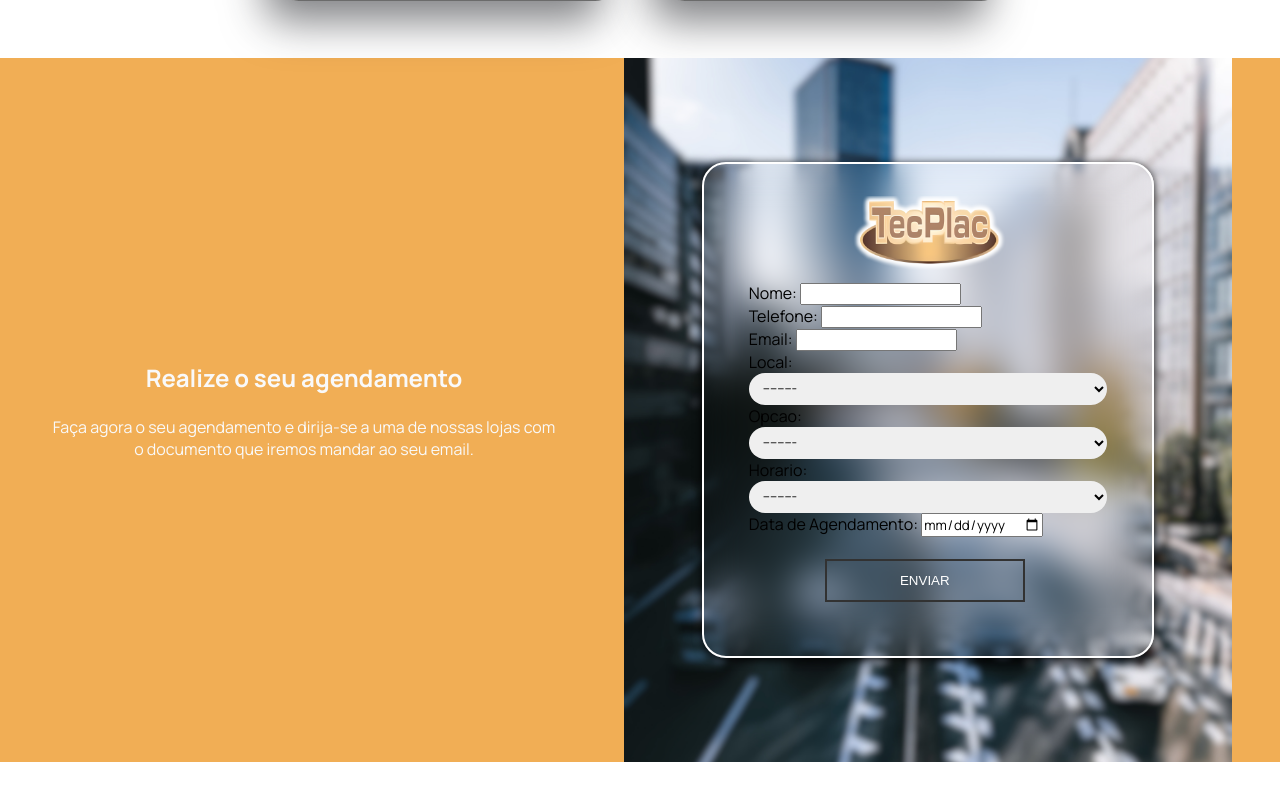
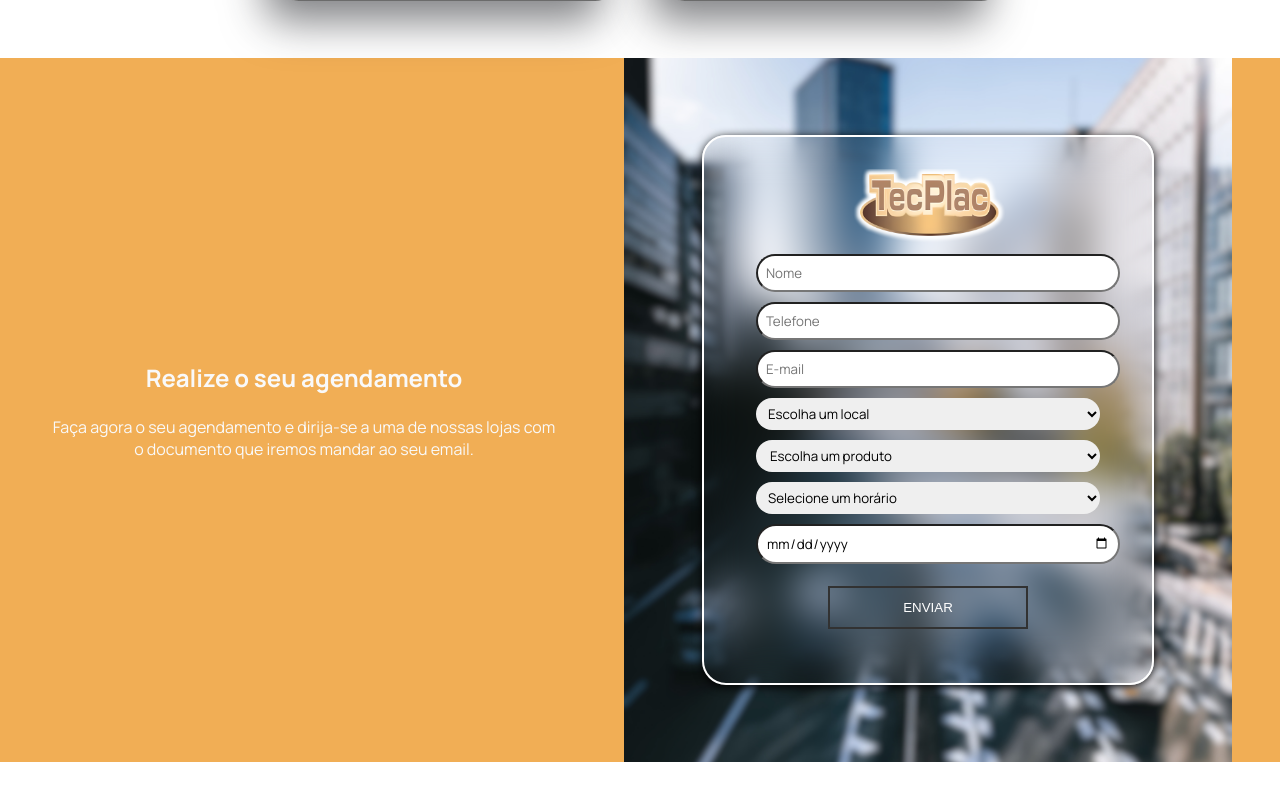
Before and after one commit to joaobatistafrontend/pdf, a Django app: page / in a window 1280 px wide. Shown: the part 4280-5084 px from the top of the page. Run offline with Django 4.2, Linux system fonts and the light colour scheme; data comes from the database, SQL or seed files in the repository.

Commit message:
ajeitado o locais,opeoes para produto,class de css

```diff
--- a/core/admin.py
+++ b/core/admin.py
@@ -3,7 +3,7 @@ from .models import Agenda, Local, Opcoes
 
 @admin.register(Agenda)
 class AgendaAdmin(admin.ModelAdmin):
-    list_display = ('nome', 'telefone', 'email', 'local', 'opcao', 'horario')
+    list_display = ('nome', 'telefone', 'email', 'locais', 'produtos', 'horario')
 
 @admin.register(Local)
 class LocalAdmin(admin.ModelAdmin):
--- a/core/forms.py
+++ b/core/forms.py
@@ -1,11 +1,39 @@
 from django import forms
 from .models import Agenda
 
+
 class AgendaForm(forms.ModelForm):
     data = forms.DateField(
-        label='Data de Agendamento',
-        widget=forms.DateInput(attrs={'type': 'date'})
+        widget=forms.DateInput(attrs={'type': 'date', 'placeholder': '', 'class': 'form-data'}),
+        label=''
+    )
+    horario = forms.ChoiceField(
+        choices=[
+            (f"{hour:02d}:{minute:02d}", f"{hour:02d}:{minute:02d}")
+            for hour in range(8, 17) for minute in (0, 30)
+        ] + [('', 'Selecione um horário')],
+        widget=forms.Select(attrs={'class': 'form-hora'}),
+        label=''
     )
     class Meta:
         model = Agenda
-        fields = ['nome', 'telefone', 'email', 'local', 'opcao', 'horario','data']
+        fields = ['nome', 'telefone', 'email', 'locais', 'produtos', 'horario','data']
+        widgets = {
+            'nome': forms.TextInput(attrs={'placeholder': 'Nome', 'class': 'form-control'}),
+            'telefone': forms.TextInput(attrs={'placeholder': 'Telefone', 'class': 'form-control'}),
+            'email': forms.EmailInput(attrs={'placeholder': 'E-mail', 'class': 'form-control'}),
+            'locais': forms.Select(attrs={'class': 'form-control'}),
+        }
+        labels = {
+            'nome': '', # Rótulo vazio para 'nome'
+            'telefone': '',  # Rótulo vazio para 'telefone'
+            'email': '',  # Rótulo vazio para 'email'
+            'locais': '',  # Rótulo vazio para 'local'
+            'produtos': '',  # Rótulo vazio para 'opcao'
+            'data': '',  # Rótulo vazio para 'data'
+        }
+
+    def __init__(self, *args, **kwargs):
+        super(AgendaForm, self).__init__(*args, **kwargs)
+        self.fields['locais'].empty_label = 'Escolha um local'
+        self.fields['produtos'].empty_label = 'Escolha um produto'
--- a/core/models.py
+++ b/core/models.py
@@ -29,7 +29,7 @@ class Opcoes(models.Model):
     valor = models.DecimalField(max_digits=10, decimal_places=2)
 
     def __str__(self):
-        return f"{self.opcoes} - {self.valor}"
+        return f"{self.opcoes} - R$ {self.valor}"
 
 def gerar_protocolo():
     while True:
@@ -41,8 +41,8 @@ class Agenda(models.Model):
     nome = models.CharField(max_length=100)
     email = models.EmailField(max_length=100)
     telefone = models.CharField(max_length=30, null=True, blank=True)
-    local = models.ForeignKey(Local, on_delete=models.CASCADE)
-    opcao = models.ForeignKey(Opcoes, on_delete=models.CASCADE)
+    locais = models.ForeignKey(Local, on_delete=models.CASCADE)
+    produtos = models.ForeignKey(Opcoes, on_delete=models.CASCADE)
     horario = models.CharField(
         max_length=5,
         choices=[
@@ -57,8 +57,9 @@ class Agenda(models.Model):
         nome = self.nome
         telefone = self.telefone
         email = self.email
-        opcoes = self.opcao
-        local = f"{self.local}"
+        produto = self.produtos
+        local = f"{self.locais}"
+        horario = self.horario
         data = self.data
         protocolo = self.protocolo
         assunto = 'Comprovante de Agendamento'
@@ -83,8 +84,9 @@ class Agenda(models.Model):
             ['Nome:', nome],
             ['Telefone', telefone],
             ['Email:', email],
-            ['Opções de Agendamento:', opcoes],
+            ['Produto:', produto],
             ['Local:', Paragraph(local, styles['Normal'])],  # Utilize o estilo 'Normal' para quebrar a linha
+            ['Horario', horario],
             ['Data de Agendamento:', data],
             ['Gerar Prrotocolo', protocolo]
         ]
--- a/core/views.py
+++ b/core/views.py
@@ -1,8 +1,7 @@
-from django.shortcuts import render
+from django.shortcuts import render, redirect
 from django.views.generic import TemplateView,CreateView,View,ListView,UpdateView,DeleteView
 from .models import Agenda, Local
 from .forms import AgendaForm
-
 class Index(View):
      def get(self, request):
           local = Local.objects.all()
@@ -14,7 +13,7 @@ class Index(View):
           if form.is_valid():
                agendamento = form.save()
                agendamento.send_email()
-               form = AgendaForm()
+               return redirect('index')
           else:
                form = AgendaForm()
           context = {
--- /dev/null
+++ b/static/css/agendamento.css
@@ -0,0 +1,19 @@
+.form-control {
+     width: 100%;
+     padding: 8px;
+     margin-bottom: 10px;
+     border-radius: 25px;
+
+}
+.form-hora{
+     width: 100%;
+     padding: 8px;
+     margin-top: 10px;
+     border-radius: 25px;
+}
+.form-data{
+     width: 100%;
+     padding: 8px;
+     margin-top: 10px;
+     border-radius: 25px;
+}
--- a/templates/index.html
+++ b/templates/index.html
@@ -17,6 +17,8 @@
     <link rel="stylesheet" type="text/css" href="{% static 'css/scheduling-session.css' %}">
     <link rel="stylesheet" type="text/css" href="{% static 'css/service-session.css' %}">
     <link rel="stylesheet" type="text/css" href="{% static 'css/start-session.css' %}">
+    <link rel="stylesheet" type="text/css" href="{% static 'css/agendamento.css' %}">
+
 
     <title>TecPlac</title>
     <link rel="preconnect" href="https://fonts.googleapis.com">
```
Also changed, not shown: core/migrations/0004_rename_local_agenda_locais_and_more.py (added), db.sqlite3.
